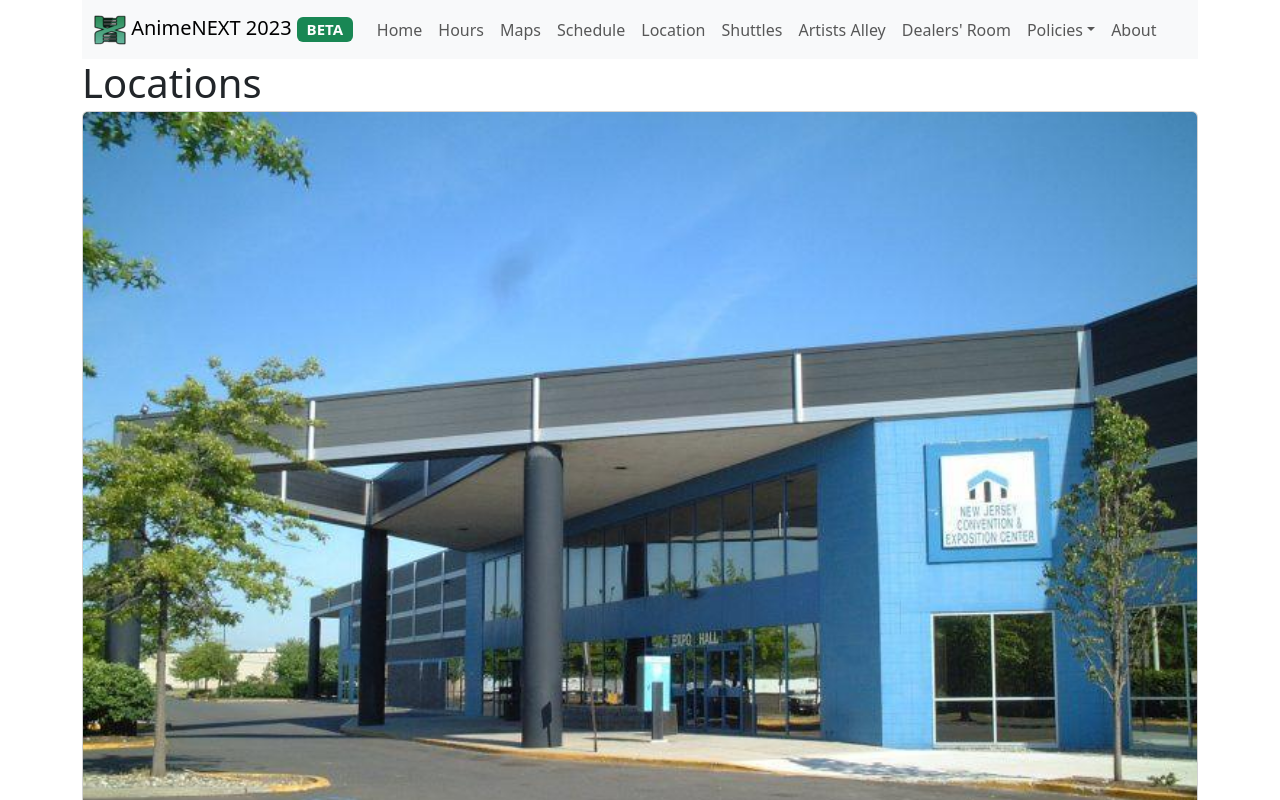
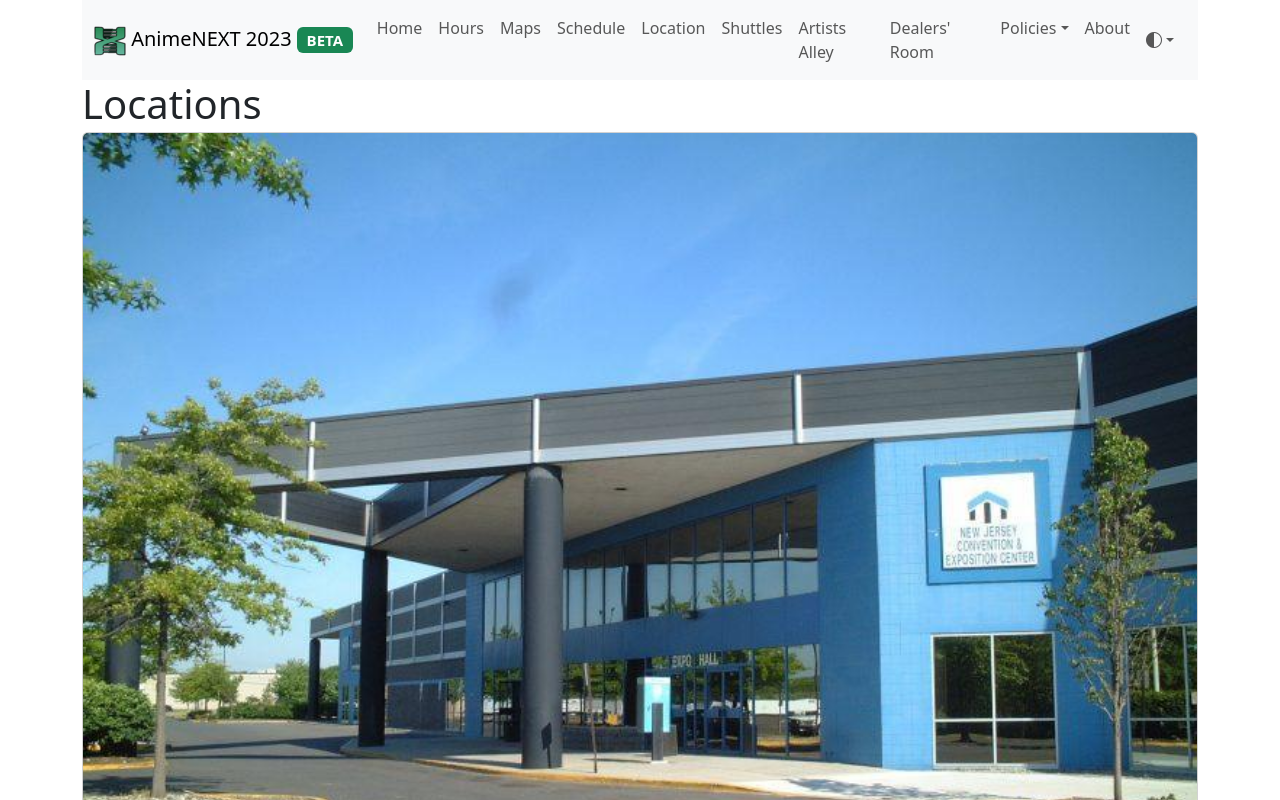
Before and after one commit to SolidX/AnimeNEXT-App, a React (Vite) app: page /location in a window 1280 px wide. Shown: the top 800 px of the page. Built offline with nearby package versions, Linux system fonts and the light colour scheme.

Commit message:
By popular demand, implements "Dark Mode"

```diff
--- a/package.json
+++ b/package.json
@@ -11,6 +11,7 @@
   },
   "dependencies": {
     "bootstrap": "^5.3.8",
+    "bootstrap-icons": "^1.13.1",
     "luxon": "^3.7.1",
     "react": "^19.1.1",
     "react-dom": "^19.1.1",
--- a/src/App.tsx
+++ b/src/App.tsx
@@ -34,6 +34,10 @@ function App() {
     setIsOnline(navigator.onLine);
   }
 
+  function updateTheme(newTheme : string) {
+    setTheme(newTheme);
+  }
+
   useEffect(() => {
     window.addEventListener('online', updateNetworkStatus);
     window.addEventListener('offline', updateNetworkStatus);
@@ -46,18 +50,25 @@ function App() {
     }
   }, [navigator.onLine]);
 
-  //Choose light or dark mode based on user preference
-  //TODO: Allow users to set this eventually
   useEffect(() => {
     if (theme == 'auto') {
+      //Choose light or dark mode based on user preference
       const preferredTheme = window.matchMedia('(prefers-color-scheme: dark)').matches ? 'dark' : 'light';
       document.documentElement.setAttribute('data-bs-theme', preferredTheme);
+      return;
     }
-  }, []);
+    document.documentElement.setAttribute('data-bs-theme', theme);
+  }, [theme]);
 
   return (
     <BrowserRouter>
-      <Navigation currentPage={currentPage} navHandler={navHandler} siteNavRef={siteNavRef} />
+      <Navigation
+        theme={theme}
+        currentPage={currentPage}
+        navHandler={navHandler}
+        siteNavRef={siteNavRef}
+        themeChangeHandler={updateTheme}
+      />
       <Routes>
         <Route index={true} element={<HomePage title="Welcome to AnimeNEXT 2023!" />} />
         <Route path="/hours" element={<HoursPage />} />
@@ -74,7 +85,7 @@ function App() {
         <Route path="/about" element={<AboutPage />} />
       </Routes>
       {
-        //BUG: Checking the network status using the navigator API doesn't work in Firefox Desktop for some reason in both the orignal and refactored version of the app
+        //BUG: Checking the network status using the navigator API doesn't work in Firefox Desktop. See: https://bugzilla.mozilla.org/show_bug.cgi?id=654579
         isOnline !== true && <Offline />
       }
     </BrowserRouter>
--- a/src/components/Navigation.tsx
+++ b/src/components/Navigation.tsx
@@ -30,6 +30,33 @@ export default function Navigation(props: NavigationProps) {
                         <NavItem text={"Policies"} url={""} currentPage={props.currentPage} isDropdown={true} subItems={policies} onNav={props.navHandler}/>
                         <NavItem text={"About"} url={"/about"} currentPage={props.currentPage} isDropdown={false} onNav={props.navHandler}/>
                     </ul>
+                    <ul className="navbar-nav d-flex flex-row me-1">
+                        <li><hr className="dropdown-divider d-lg-none" /></li>
+                        <li className="nav-item dropdown">
+                            <a className="nav-link dropdown-toggle d-flex align-items-center" href="#" role="button" data-bs-toggle="dropdown" aria-expanded="false">
+                                <i className="bi bi-circle-half"></i>
+                                <span className="d-lg-none ms-2">Toggle theme</span>
+                            </a>
+                            <ul className="dropdown-menu">
+                                <li>
+                                    <a className={"dropdown-item " + (props.theme == "light" ? "active" : "")} href="#" onClick={() => props.themeChangeHandler("light")}>
+                                        <i className="bi bi-sun-fill"></i> Light
+                                    </a>
+                                </li>
+                                <li>
+                                    <a className={"dropdown-item " + (props.theme == "dark" ? "active" : "")} href="#" onClick={() => props.themeChangeHandler("dark")}>
+                                        <i className="bi bi-moon-stars-fill"></i> Dark
+                                    </a>
+                                </li>
+                                <li><hr className="dropdown-divider" /></li>
+                                <li>
+                                    <a className={"dropdown-item " + (props.theme == "auto" ? "active" : "")} href="#" onClick={() => props.themeChangeHandler("auto")}>
+                                        <i className="bi bi-circle-half"></i> Auto
+                                    </a>
+                                </li>
+                            </ul>
+                        </li>
+                    </ul>
                 </div>
             </div>
         </nav>
--- a/src/components/components.ts
+++ b/src/components/components.ts
@@ -113,6 +113,8 @@ export type NavigationProps = {
     currentPage: string,
     navHandler: (p : string) => void,
     siteNavRef: RefObject<HTMLDivElement | null>
+    theme: string,
+    themeChangeHandler: (newTheme : string) => void
 };
 
 export type NavItemProps = {
```
Also changed, not shown: src/main.tsx (+4 -3 lines), 1 other file (tests, documents, lock files or other folders).
